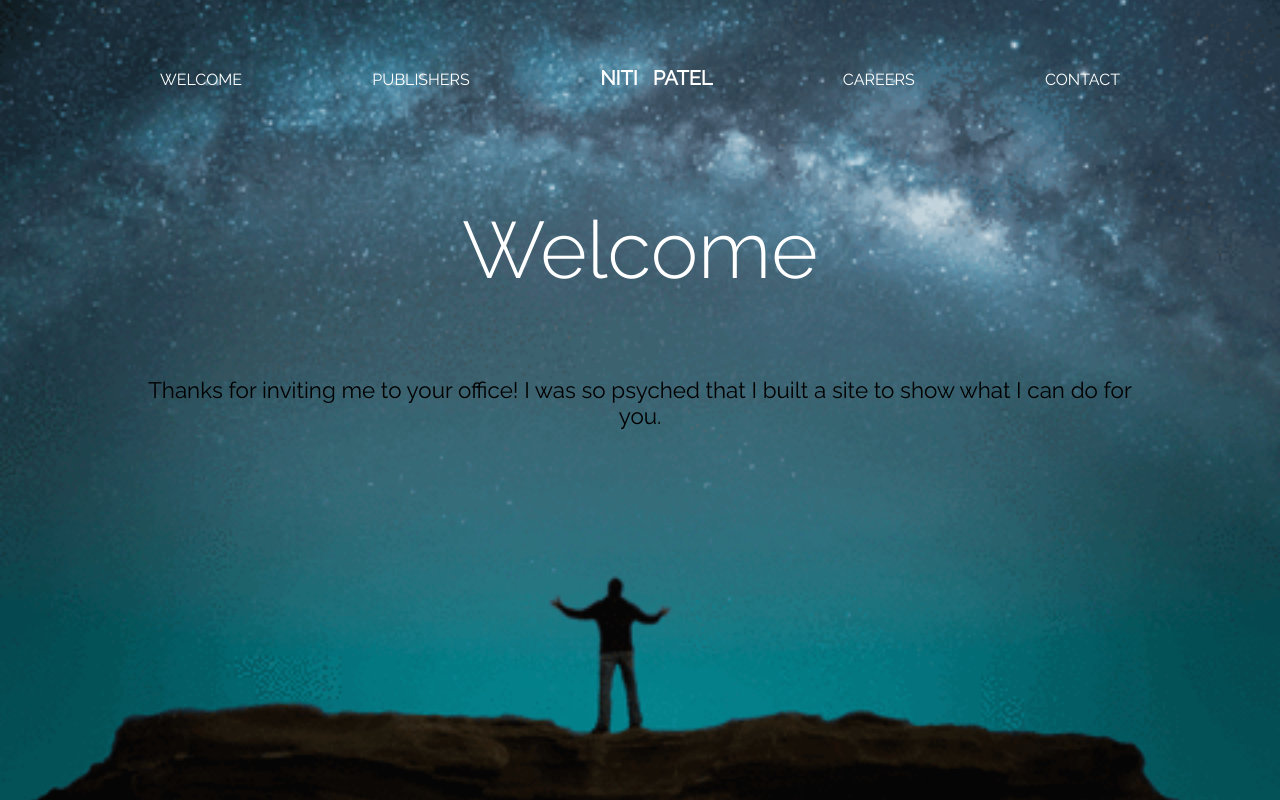
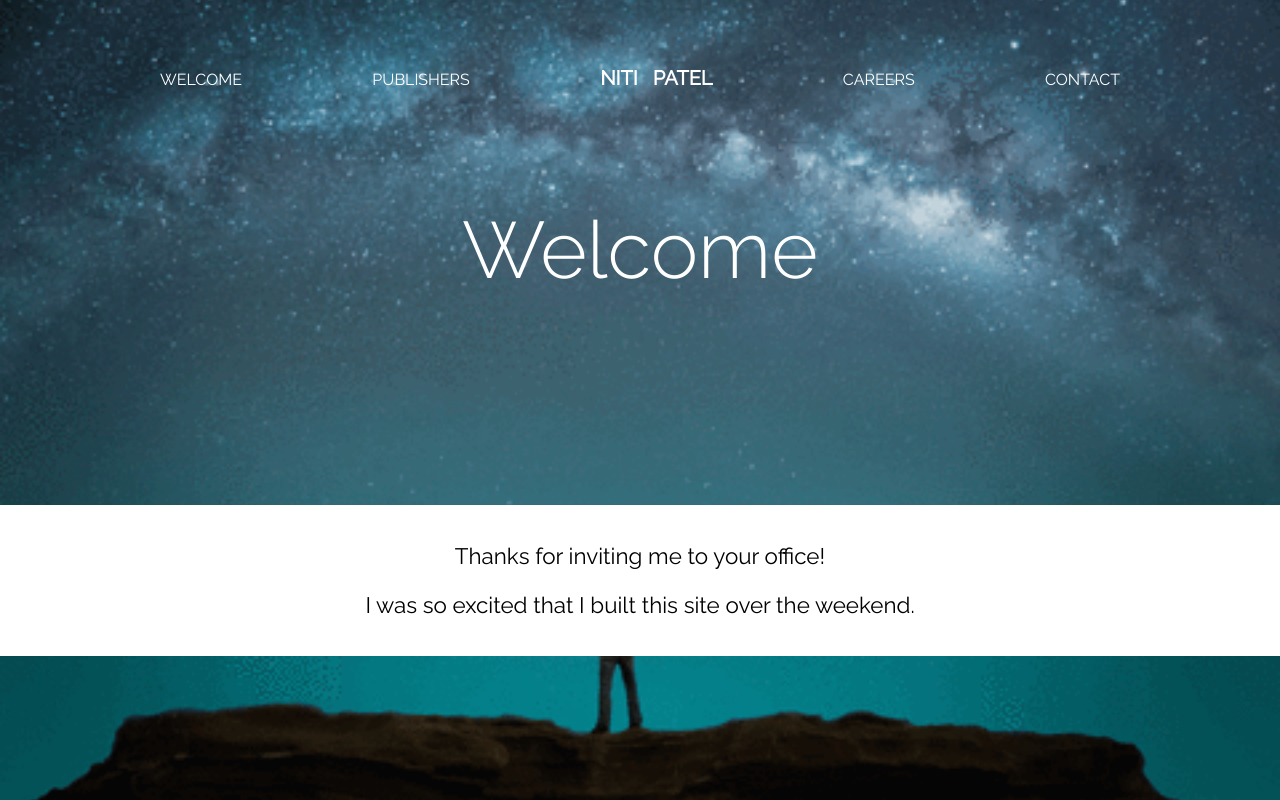
Before and after one commit to npatel111/publisher-desk, a React (Create React App) app: page / in a window 1280 px wide. Built offline with nearby package versions, Linux system fonts and the light colour scheme.

Commit message:
update welcome page

```diff
--- a/src/components/Welcome.js
+++ b/src/components/Welcome.js
@@ -11,7 +11,10 @@ export default function Welcome(props) {
       <div >
         <BackgroundImage link="/welcome.gif"/>
         <p className="title">Welcome</p>
-        <p className="body-text">Thanks for inviting me to your office! I was so psyched that I built a site to show what I can do for you.</p>
+        <div className="white-block">
+          <p className="body-text">Thanks for inviting me to your office!</p>
+          <p className="body-text"> I was so excited that I built this site over the weekend.</p>
+        </div>
       </div>
     </div>
   )
```
